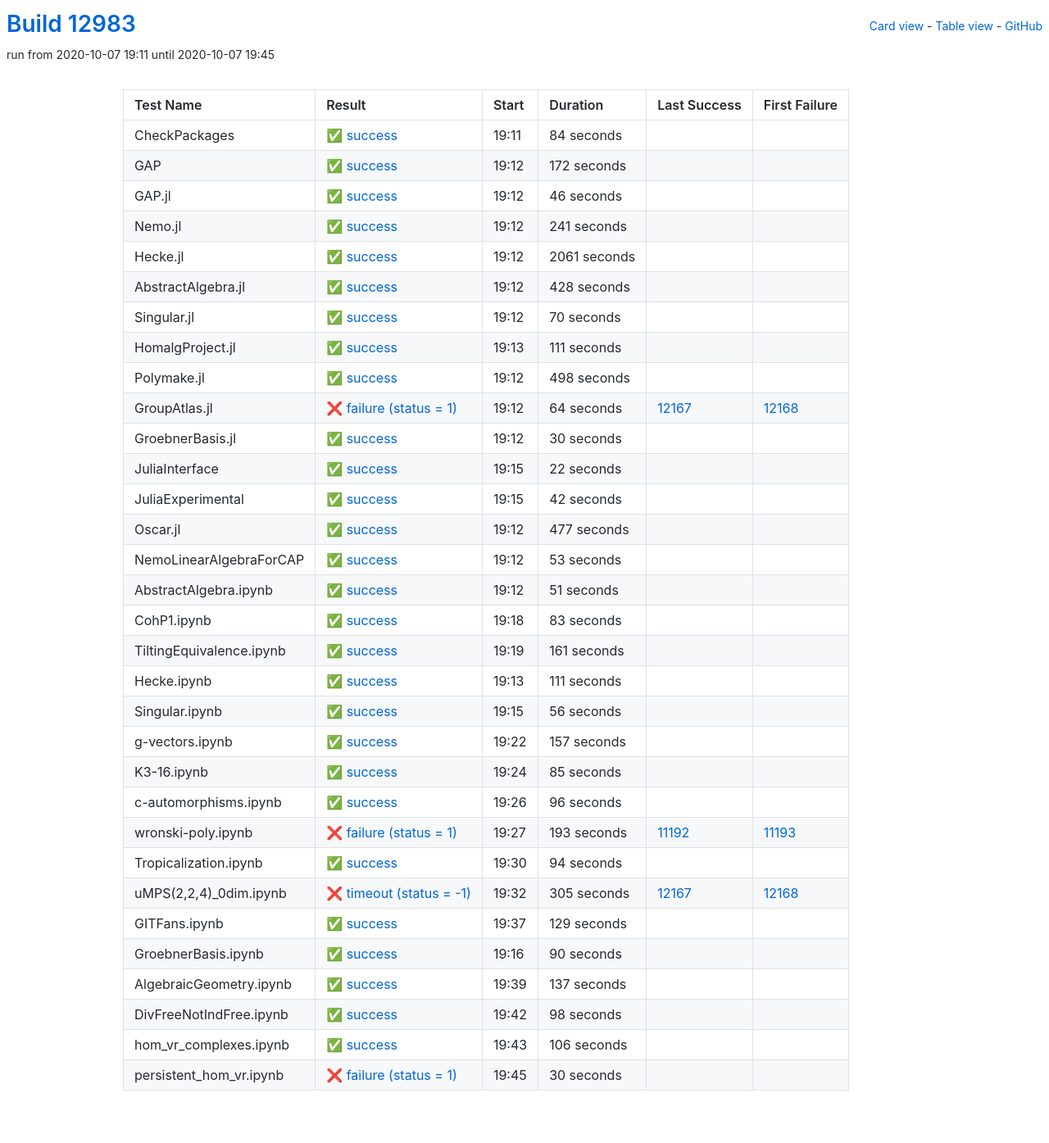
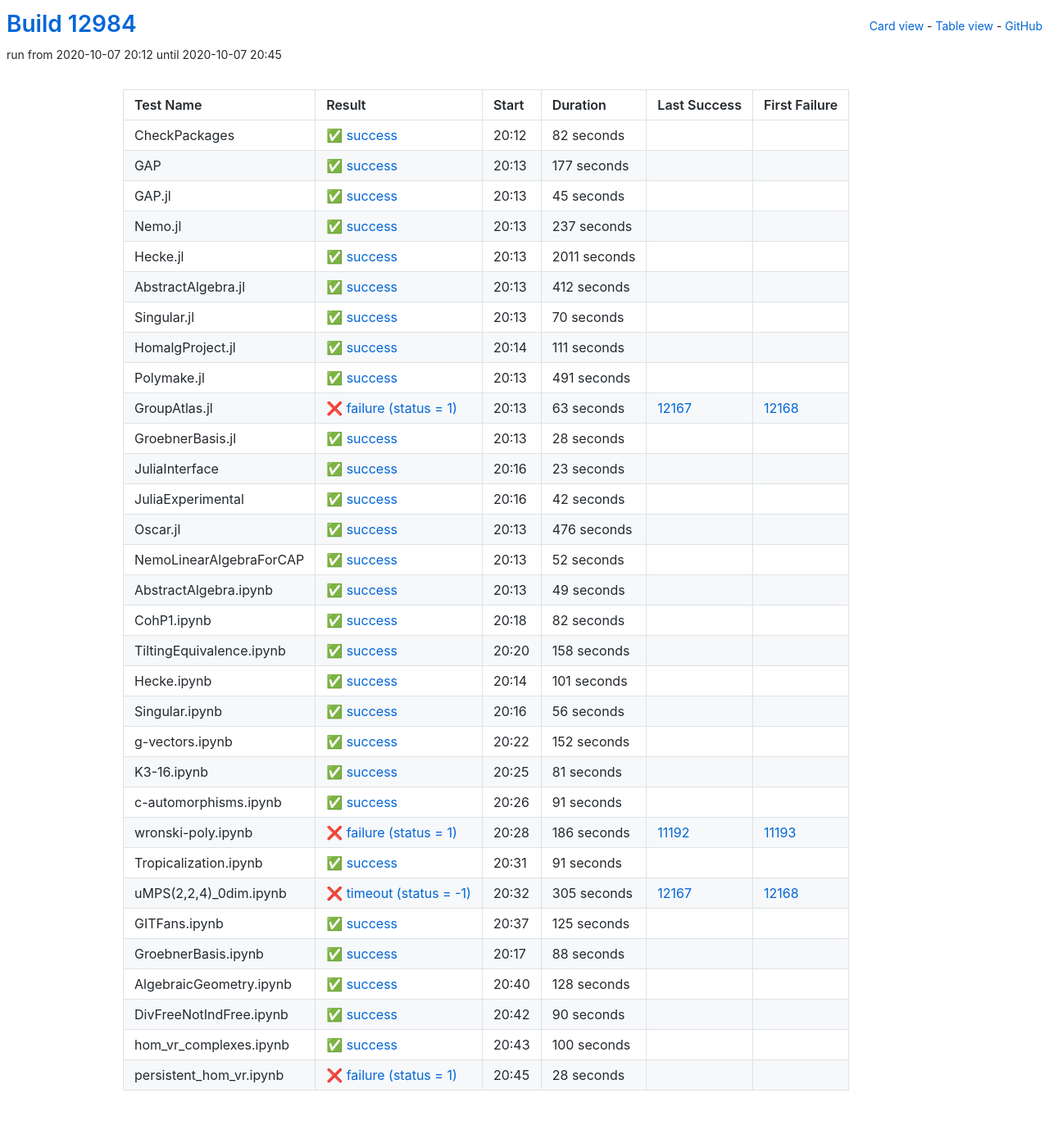
Before and after one commit to oscar-system/oscar-ci-status, a Jekyll site: the page built from table.html, in a window 1280 px wide. Shown: the whole page at 82% size. Built offline with Jekyll 4.4.1, drawn with Linux system fonts in a browser that asks for light colours.

Commit message:
Build #12984

```diff
--- a/_data/ci.yml
+++ b/_data/ci.yml
@@ -1,6 +1,6 @@
 ---
-build: 12983
-build_url: https://oscarci.mathematik.uni-kl.de/job/oscar/12983/
+build: 12984
+build_url: https://oscarci.mathematik.uni-kl.de/job/oscar/12984/
 job: oscar
 organization: oscar-system
 repo: oscar-ci-status
@@ -8,80 +8,80 @@ repourl: https://github.com/oscar-system/oscar-ci-status
 tests:
 - name: CheckPackages
   id: checkpackages
-  log: https://oscarci.mathematik.uni-kl.de/job/oscar/12983/artifact/logs/build-12983/CheckPackages.log
-  start: 2020-10-07 19:11
+  log: https://oscarci.mathematik.uni-kl.de/job/oscar/12984/artifact/logs/build-12984/CheckPackages.log
+  start: 2020-10-07 20:12
   success: true
   exitcode: 0
   status: success
-  duration: 84
+  duration: 82
   last_success: false
   last_success_url:
   first_failure: false
   first_failure_url:
 - name: GAP
   id: gap
-  log: https://oscarci.mathematik.uni-kl.de/job/oscar/12983/artifact/logs/build-12983/GAP.log
-  start: 2020-10-07 19:12
+  log: https://oscarci.mathematik.uni-kl.de/job/oscar/12984/artifact/logs/build-12984/GAP.log
+  start: 2020-10-07 20:13
   success: true
   exitcode: 0
   status: success
-  duration: 172
+  duration: 177
   last_success: false
   last_success_url:
   first_failure: false
   first_failure_url:
 - name: GAP.jl
   id: gap-jl
-  log: https://oscarci.mathematik.uni-kl.de/job/oscar/12983/artifact/logs/build-12983/GAP.jl.log
-  start: 2020-10-07 19:12
+  log: https://oscarci.mathematik.uni-kl.de/job/oscar/12984/artifact/logs/build-12984/GAP.jl.log
+  start: 2020-10-07 20:13
   success: true
   exitcode: 0
   status: success
-  duration: 46
+  duration: 45
   last_success: false
   last_success_url:
   first_failure: false
   first_failure_url:
 - name: Nemo.jl
   id: nemo-jl
-  log: https://oscarci.mathematik.uni-kl.de/job/oscar/12983/artifact/logs/build-12983/Nemo.jl.log
-  start: 2020-10-07 19:12
+  log: https://oscarci.mathematik.uni-kl.de/job/oscar/12984/artifact/logs/build-12984/Nemo.jl.log
+  start: 2020-10-07 20:13
   success: true
   exitcode: 0
   status: success
-  duration: 241
+  duration: 237
   last_success: false
   last_success_url:
   first_failure: false
   first_failure_url:
 - name: Hecke.jl
   id: hecke-jl
-  log: https://oscarci.mathematik.uni-kl.de/job/oscar/12983/artifact/logs/build-12983/Hecke.jl.log
-  start: 2020-10-07 19:12
+  log: https://oscarci.mathematik.uni-kl.de/job/oscar/12984/artifact/logs/build-12984/Hecke.jl.log
+  start: 2020-10-07 20:13
   success: true
   exitcode: 0
   status: success
-  duration: 2061
+  duration: 2011
   last_success: false
   last_success_url:
   first_failure: false
   first_failure_url:
 - name: AbstractAlgebra.jl
   id: abstractalgebra-jl
-  log: https://oscarci.mathematik.uni-kl.de/job/oscar/12983/artifact/logs/build-12983/AbstractAlgebra.jl.log
-  start: 2020-10-07 19:12
+  log: https://oscarci.mathematik.uni-kl.de/job/oscar/12984/artifact/logs/build-12984/AbstractAlgebra.jl.log
+  start: 2020-10-07 20:13
   success: true
   exitcode: 0
   status: success
-  duration: 428
+  duration: 412
   last_success: false
   last_success_url:
   first_failure: false
   first_failure_url:
 - name: Singular.jl
   id: singular-jl
-  log: https://oscarci.mathematik.uni-kl.de/job/oscar/12983/artifact/logs/build-12983/Singular.jl.log
-  start: 2020-10-07 19:12
+  log: https://oscarci.mathematik.uni-kl.de/job/oscar/12984/artifact/logs/build-12984/Singular.jl.log
+  start: 2020-10-07 20:13
   success: true
   exitcode: 0
   status: success
@@ -92,8 +92,8 @@ tests:
   first_failure_url:
 - name: HomalgProject.jl
   id: homalgproject-jl
-  log: https://oscarci.mathematik.uni-kl.de/job/oscar/12983/artifact/logs/build-12983/HomalgProject.jl.log
-  start: 2020-10-07 19:13
+  log: https://oscarci.mathematik.uni-kl.de/job/oscar/12984/artifact/logs/build-12984/HomalgProject.jl.log
+  start: 2020-10-07 20:14
   success: true
   exitcode: 0
   status: success
@@ -104,56 +104,56 @@ tests:
   first_failure_url:
 - name: Polymake.jl
   id: polymake-jl
-  log: https://oscarci.mathematik.uni-kl.de/job/oscar/12983/artifact/logs/build-12983/Polymake.jl.log
-  start: 2020-10-07 19:12
+  log: https://oscarci.mathematik.uni-kl.de/job/oscar/12984/artifact/logs/build-12984/Polymake.jl.log
+  start: 2020-10-07 20:13
   success: true
   exitcode: 0
   status: success
-  duration: 498
+  duration: 491
   last_success: false
   last_success_url:
   first_failure: false
   first_failure_url:
 - name: GroupAtlas.jl
   id: groupatlas-jl
-  log: https://oscarci.mathematik.uni-kl.de/job/oscar/12983/artifact/logs/build-12983/GroupAtlas.jl.log
-  start: 2020-10-07 19:12
+  log: https://oscarci.mathematik.uni-kl.de/job/oscar/12984/artifact/logs/build-12984/GroupAtlas.jl.log
+  start: 2020-10-07 20:13
   success: false
   exitcode: 1
   status: failure
-  duration: 64
+  duration: 63
   last_success: 12167
   last_success_url: https://oscarci.mathematik.uni-kl.de/job/oscar/12167/
   first_failure: 12168
   first_failure_url: https://oscarci.mathematik.uni-kl.de/job/oscar/12168/
 - name: GroebnerBasis.jl
   id: groebnerbasis-jl
-  log: https://oscarci.mathematik.uni-kl.de/job/oscar/12983/artifact/logs/build-12983/GroebnerBasis.jl.log
-  start: 2020-10-07 19:12
+  log: https://oscarci.mathematik.uni-kl.de/job/oscar/12984/artifact/logs/build-12984/GroebnerBasis.jl.log
+  start: 2020-10-07 20:13
   success: true
   exitcode: 0
   status: success
-  duration: 30
+  duration: 28
   last_success: false
   last_success_url:
   first_failure: false
   first_failure_url:
 - name: JuliaInterface
   id: juliainterface
-  log: https://oscarci.mathematik.uni-kl.de/job/oscar/12983/artifact/logs/build-12983/JuliaInterface.log
-  start: 2020-10-07 19:15
+  log: https://oscarci.mathematik.uni-kl.de/job/oscar/12984/artifact/logs/build-12984/JuliaInterface.log
+  start: 2020-10-07 20:16
   success: true
   exitcode: 0
   status: success
-  duration: 22
+  duration: 23
   last_success: false
   last_success_url:
   first_failure: false
   first_failure_url:
 - name: JuliaExperimental
   id: juliaexperimental
-  log: https://oscarci.mathematik.uni-kl.de/job/oscar/12983/artifact/logs/build-12983/JuliaExperimental.log
-  start: 2020-10-07 19:15
+  log: https://oscarci.mathematik.uni-kl.de/job/oscar/12984/artifact/logs/build-12984/JuliaExperimental.log
+  start: 2020-10-07 20:16
   success: true
   exitcode: 0
   status: success
@@ -164,80 +164,80 @@ tests:
   first_failure_url:
 - name: Oscar.jl
   id: oscar-jl
-  log: https://oscarci.mathematik.uni-kl.de/job/oscar/12983/artifact/logs/build-12983/Oscar.jl.log
-  start: 2020-10-07 19:12
+  log: https://oscarci.mathematik.uni-kl.de/job/oscar/12984/artifact/logs/build-12984/Oscar.jl.log
+  start: 2020-10-07 20:13
   success: true
   exitcode: 0
   status: success
-  duration: 477
+  duration: 476
   last_success: false
   last_success_url:
   first_failure: false
   first_failure_url:
 - name: NemoLinearAlgebraForCAP
   id: nemolinearalgebraforcap
-  log: https://oscarci.mathematik.uni-kl.de/job/oscar/12983/artifact/logs/build-12983/NemoLinearAlgebraForCAP.log
-  start: 2020-10-07 19:12
+  log: https://oscarci.mathematik.uni-kl.de/job/oscar/12984/artifact/logs/build-12984/NemoLinearAlgebraForCAP.log
+  start: 2020-10-07 20:13
   success: true
   exitcode: 0
   status: success
-  duration: 53
+  duration: 52
   last_success: false
   last_success_url:
   first_failure: false
   first_failure_url:
 - name: AbstractAlgebra.ipynb
   id: abstractalgebra-ipynb
-  log: https://oscarci.mathematik.uni-kl.de/job/oscar/12983/artifact/logs/build-12983/AbstractAlgebra.ipynb.log
-  start: 2020-10-07 19:12
+  log: https://oscarci.mathematik.uni-kl.de/job/oscar/12984/artifact/logs/build-12984/AbstractAlgebra.ipynb.log
+  start: 2020-10-07 20:13
   success: true
   exitcode: 0
   status: success
-  duration: 51
+  duration: 49
   last_success: false
   last_success_url:
   first_failure: false
   first_failure_url:
 - name: CohP1.ipynb
   id: cohp1-ipynb
-  log: https://oscarci.mathematik.uni-kl.de/job/oscar/12983/artifact/logs/build-12983/CohP1.ipynb.log
-  start: 2020-10-07 19:18
+  log: https://oscarci.mathematik.uni-kl.de/job/oscar/12984/artifact/logs/build-12984/CohP1.ipynb.log
+  start: 2020-10-07 20:18
   success: true
   exitcode: 0
   status: success
-  duration: 83
+  duration: 82
   last_success: false
   last_success_url:
   first_failure: false
   first_failure_url:
 - name: TiltingEquivalence.ipynb
   id: tiltingequivalence-ipynb
-  log: https://oscarci.mathematik.uni-kl.de/job/oscar/12983/artifact/logs/build-12983/TiltingEquivalence.ipynb.log
-  start: 2020-10-07 19:19
+  log: https://oscarci.mathematik.uni-kl.de/job/oscar/12984/artifact/logs/build-12984/TiltingEquivalence.ipynb.log
+  start: 2020-10-07 20:20
   success: true
   exitcode: 0
   status: success
-  duration: 161
+  duration: 158
   last_success: false
   last_success_url:
   first_failure: false
   first_failure_url:
 - name: Hecke.ipynb
   id: hecke-ipynb
-  log: https://oscarci.mathematik.uni-kl.de/job/oscar/12983/artifact/logs/build-12983/Hecke.ipynb.log
-  start: 2020-10-07 19:13
+  log: https://oscarci.mathematik.uni-kl.de/job/oscar/12984/artifact/logs/build-12984/Hecke.ipynb.log
+  start: 2020-10-07 20:14
   success: true
   exitcode: 0
   status: success
-  duration: 111
+  duration: 101
   last_success: false
   last_success_url:
   first_failure: false
   first_failure_url:
 - name: Singular.ipynb
   id: singular-ipynb
-  log: https://oscarci.mathematik.uni-kl.de/job/oscar/12983/artifact/logs/build-12983/Singular.ipynb.log
-  start: 2020-10-07 19:15
+  log: https://oscarci.mathematik.uni-kl.de/job/oscar/12984/artifact/logs/build-12984/Singular.ipynb.log
+  start: 2020-10-07 20:16
   success: true
   exitcode: 0
   status: success
@@ -248,68 +248,68 @@ tests:
   first_failure_url:
 - name: g-vectors.ipynb
   id: g-vectors-ipynb
-  log: https://oscarci.mathematik.uni-kl.de/job/oscar/12983/artifact/logs/build-12983/g-vectors.ipynb.log
-  start: 2020-10-07 19:22
+  log: https://oscarci.mathematik.uni-kl.de/job/oscar/12984/artifact/logs/build-12984/g-vectors.ipynb.log
+  start: 2020-10-07 20:22
   success: true
   exitcode: 0
   status: success
-  duration: 157
+  duration: 152
   last_success: false
   last_success_url:
   first_failure: false
   first_failure_url:
 - name: K3-16.ipynb
   id: k3-16-ipynb
-  log: https://oscarci.mathematik.uni-kl.de/job/oscar/12983/artifact/logs/build-12983/K3-16.ipynb.log
-  start: 2020-10-07 19:24
+  log: https://oscarci.mathematik.uni-kl.de/job/oscar/12984/artifact/logs/build-12984/K3-16.ipynb.log
+  start: 2020-10-07 20:25
   success: true
   exitcode: 0
   status: success
-  duration: 85
+  duration: 81
   last_success: false
   last_success_url:
   first_failure: false
   first_failure_url:
 - name: c-automorphisms.ipynb
   id: c-automorphisms-ipynb
-  log: https://oscarci.mathematik.uni-kl.de/job/oscar/12983/artifact/logs/build-12983/c-automorphisms.ipynb.log
-  start: 2020-10-07 19:26
+  log: https://oscarci.mathematik.uni-kl.de/job/oscar/12984/artifact/logs/build-12984/c-automorphisms.ipynb.log
+  start: 2020-10-07 20:26
   success: true
   exitcode: 0
   status: success
-  duration: 96
+  duration: 91
   last_success: false
   last_success_url:
   first_failure: false
   first_failure_url:
 - name: wronski-poly.ipynb
   id: wronski-poly-ipynb
-  log: https://oscarci.mathematik.uni-kl.de/job/oscar/12983/artifact/logs/build-12983/wronski-poly.ipynb.log
-  start: 2020-10-07 19:27
+  log: https://oscarci.mathematik.uni-kl.de/job/oscar/12984/artifact/logs/build-12984/wronski-poly.ipynb.log
+  start: 2020-10-07 20:28
   success: false
   exitcode: 1
   status: failure
-  duration: 193
+  duration: 186
   last_success: 11192
   last_success_url: https://oscarci.mathematik.uni-kl.de/job/oscar/11192/
   first_failure: 11193
   first_failure_url: https://oscarci.mathematik.uni-kl.de/job/oscar/11193/
 - name: Tropicalization.ipynb
   id: tropicalization-ipynb
-  log: https://oscarci.mathematik.uni-kl.de/job/oscar/12983/artifact/logs/build-12983/Tropicalization.ipynb.log
-  start: 2020-10-07 19:30
+  log: https://oscarci.mathematik.uni-kl.de/job/oscar/12984/artifact/logs/build-12984/Tropicalization.ipynb.log
+  start: 2020-10-07 20:31
   success: true
   exitcode: 0
   status: success
-  duration: 94
+  duration: 91
   last_success: false
   last_success_url:
   first_failure: false
   first_failure_url:
 - name: uMPS(2,2,4)_0dim.ipynb
   id: umps-2-2-4-0dim-ipynb
-  log: https://oscarci.mathematik.uni-kl.de/job/oscar/12983/artifact/logs/build-12983/uMPS-2-2-4-_0dim.ipynb.log
-  start: 2020-10-07 19:32
+  log: https://oscarci.mathematik.uni-kl.de/job/oscar/12984/artifact/logs/build-12984/uMPS-2-2-4-_0dim.ipynb.log
+  start: 2020-10-07 20:32
   success: false
   exitcode: -1
   status: timeout
@@ -320,20 +320,44 @@ tests:
   first_failure_url: https://oscarci.mathematik.uni-kl.de/job/oscar/12168/
 - name: GITFans.ipynb
   id: gitfans-ipynb
-  log: https://oscarci.mathematik.uni-kl.de/job/oscar/12983/artifact/logs/build-12983/GITFans.ipynb.log
-  start: 2020-10-07 19:37
+  log: https://oscarci.mathematik.uni-kl.de/job/oscar/12984/artifact/logs/build-12984/GITFans.ipynb.log
+  start: 2020-10-07 20:37
   success: true
   exitcode: 0
   status: success
-  duration: 129
+  duration: 125
   last_success: false
   last_success_url:
   first_failure: false
   first_failure_url:
 - name: GroebnerBasis.ipynb
   id: groebnerbasis-ipynb
-  log: https://oscarci.mathematik.uni-kl.de/job/oscar/12983/artifact/logs/build-12983/GroebnerBasis.ipynb.log
-  start: 2020-10-07 19:16
+  log: https://oscarci.mathematik.uni-kl.de/job/oscar/12984/artifact/logs/build-12984/GroebnerBasis.ipynb.log
+  start: 2020-10-07 20:17
+  success: true
+  exitcode: 0
+  status: success
+  duration: 88
+  last_success: false
+  last_success_url:
+  first_failure: false
+  first_failure_url:
+- name: AlgebraicGeometry.ipynb
+  id: algebraicgeometry-ipynb
+  log: https://oscarci.mathematik.uni-kl.de/job/oscar/12984/artifact/logs/build-12984/AlgebraicGeometry.ipynb.log
+  start: 2020-10-07 20:40
+  success: true
+  exitcode: 0
+  status: success
+  duration: 128
+  last_success: false
+  last_success_url:
+  first_failure: false
+  first_failure_url:
+- name: DivFreeNotIndFree.ipynb
+  id: divfreenotindfree-ipynb
+  log: https://oscarci.mathematik.uni-kl.de/job/oscar/12984/artifact/logs/build-12984/DivFreeNotIndFree.ipynb.log
+  start: 2020-10-07 20:42
   success: true
   exitcode: 0
   status: success
@@ -342,50 +366,26 @@ tests:
   last_success_url:
   first_failure: false
   first_failure_url:
-- name: AlgebraicGeometry.ipynb
-  id: algebraicgeometry-ipynb
-  log: https://oscarci.mathematik.uni-kl.de/job/oscar/12983/artifact/logs/build-12983/AlgebraicGeometry.ipynb.log
-  start: 2020-10-07 19:39
+- name: hom_vr_complexes.ipynb
+  id: hom-vr-complexes-ipynb
+  log: https://oscarci.mathematik.uni-kl.de/job/oscar/12984/artifact/logs/build-12984/hom_vr_complexes.ipynb.log
+  start: 2020-10-07 20:43
   success: true
   exitcode: 0
   status: success
-  duration: 137
-  last_success: false
-  last_success_url:
-  first_failure: false
-  first_failure_url:
-- name: DivFreeNotIndFree.ipynb
-  id: divfreenotindfree-ipynb
-  log: https://oscarci.mathematik.uni-kl.de/job/oscar/12983/artifact/logs/build-12983/DivFreeNotIndFree.ipynb.log
-  start: 2020-10-07 19:42
-  success: true
-  exitcode: 0
-  status: success
-  duration: 98
-  last_success: false
-  last_success_url:
-  first_failure: false
-  first_failure_url:
-- name: hom_vr_complexes.ipynb
-  id: hom-vr-complexes-ipynb
-  log: https://oscarci.mathematik.uni-kl.de/job/oscar/12983/artifact/logs/build-12983/hom_vr_complexes.ipynb.log
-  start: 2020-10-07 19:43
-  success: true
-  exitcode: 0
-  status: success
-  duration: 106
+  duration: 100
   last_success: false
   last_success_url:
   first_failure: false
   first_failure_url:
 - name: persistent_hom_vr.ipynb
   id: persistent-hom-vr-ipynb
-  log: https://oscarci.mathematik.uni-kl.de/job/oscar/12983/artifact/logs/build-12983/persistent_hom_vr.ipynb.log
-  start: 2020-10-07 19:45
+  log: https://oscarci.mathematik.uni-kl.de/job/oscar/12984/artifact/logs/build-12984/persistent_hom_vr.ipynb.log
+  start: 2020-10-07 20:45
   success: false
   exitcode: 1
   status: failure
-  duration: 30
+  duration: 28
   last_success: false
   last_success_url:
   first_failure: false
```
Also changed, not shown: README.md.
